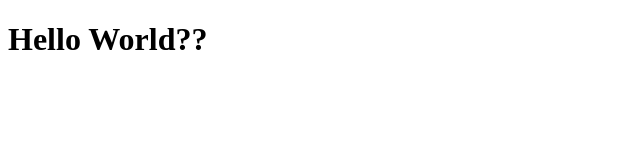
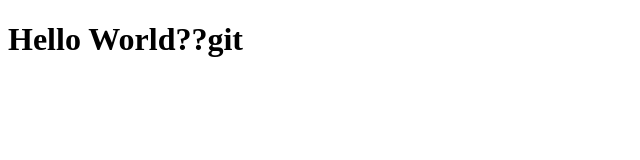
Before and after one commit to chimaoforeh/selfii, a website built with webpack: page index.html in a window 1280 px wide. Shown: the full height of the page, 0-640 px from the left. Built offline with nearby package versions, Linux system fonts and the light colour scheme; files whose address does not match are found by name.

```diff
--- a/index.html
+++ b/index.html
@@ -4,7 +4,7 @@
      <meta charset=utf8>
   </head>
   <body>
-    <h1>Hello World??</h1>
+    <h1>Hello World??git</h1>
     <script src=bundle.js/>
   </body>
 
```
Also changed, not shown: .travis.yml (renamed from travis.yml).
